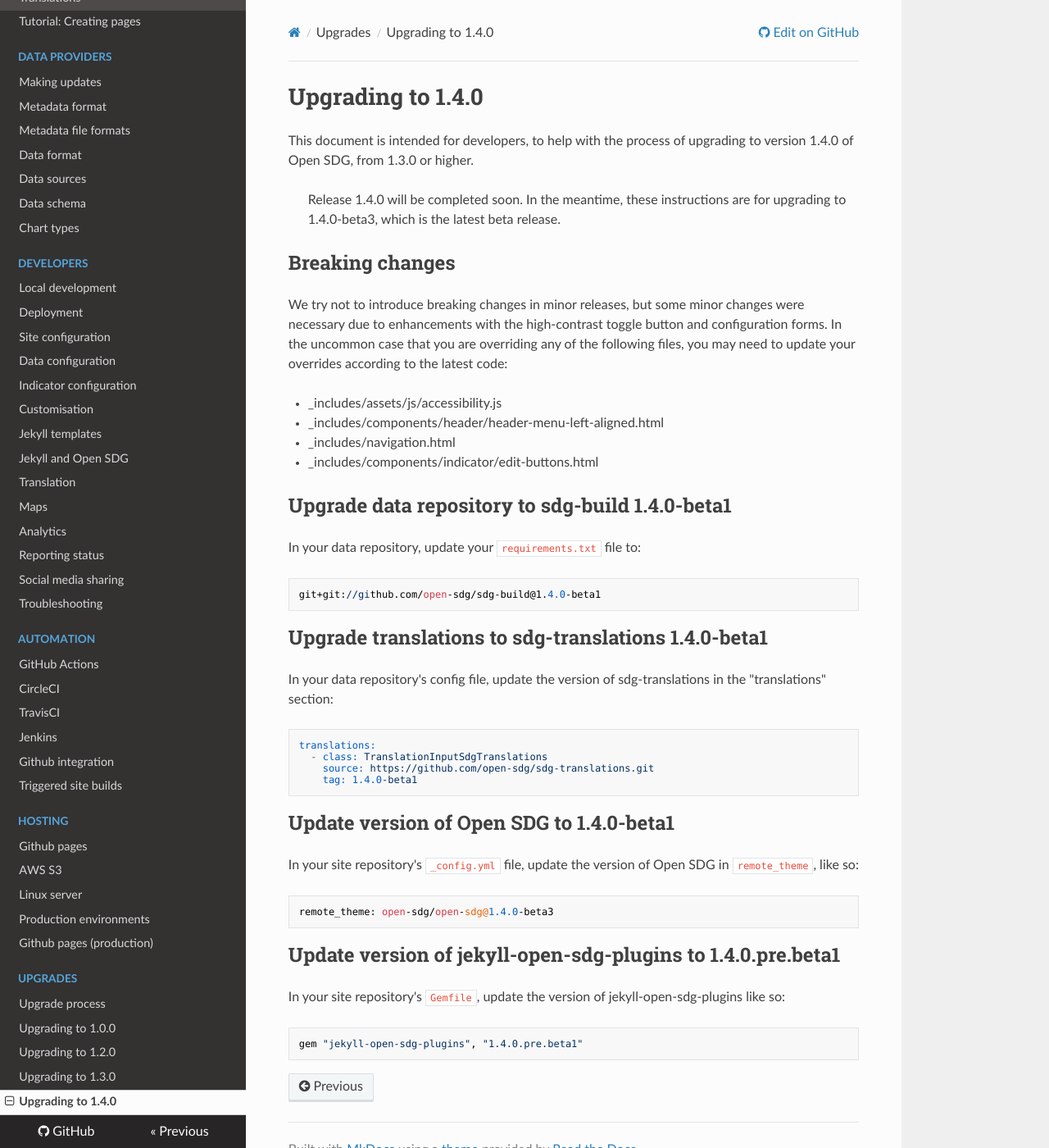
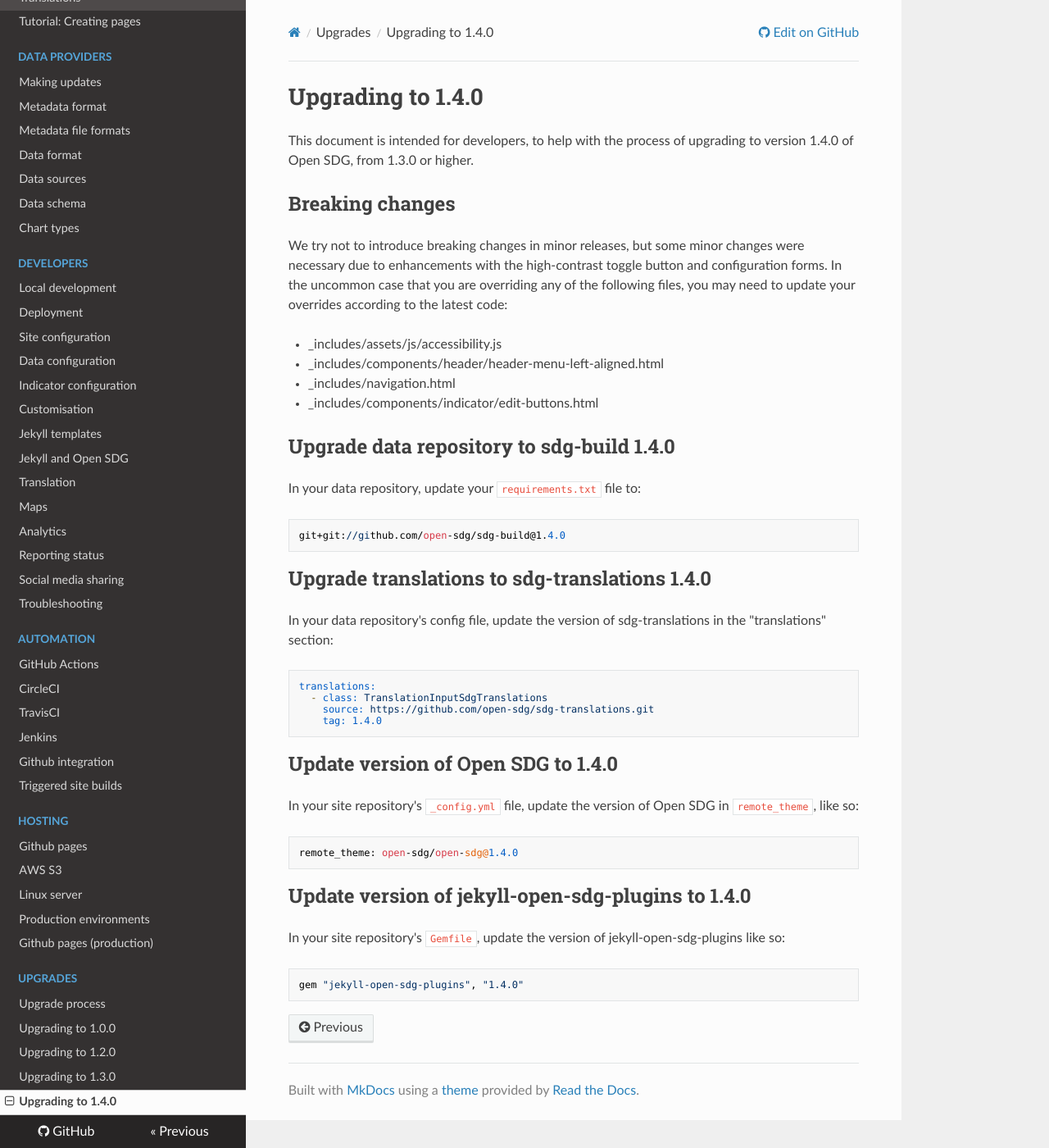
Before and after one commit to open-sdg/open-sdg, an MkDocs documentation site: the page built from docs/upgrades/upgrading-1-4-0.md, in a window 1280 px wide and 1400 px high. Shown: the whole window at 82% size. Built offline with MkDocs 1.6.1, drawn with Linux system fonts in a browser that asks for light colours; nearby versions of some CDN libraries; old or Windows-style settings are respelled for this version of MkDocs.

````diff
--- a/docs/upgrades/upgrading-1-4-0.md
+++ b/docs/upgrades/upgrading-1-4-0.md
@@ -1,8 +1,6 @@
 <h1>Upgrading to 1.4.0</h1>
 
 This document is intended for developers, to help with the process of upgrading to version 1.4.0 of Open SDG, from 1.3.0 or higher.
-
-> Release 1.4.0 will be completed soon. In the meantime, these instructions are for upgrading to 1.4.0-beta3, which is the latest beta release.
 
 ## Breaking changes
 
@@ -13,15 +11,15 @@ We try not to introduce breaking changes in minor releases, but some minor chang
 * _includes/navigation.html
 * _includes/components/indicator/edit-buttons.html
 
-## Upgrade data repository to sdg-build 1.4.0-beta1
+## Upgrade data repository to sdg-build 1.4.0
 
 In your data repository, update your `requirements.txt` file to:
 
 ```
-git+git://github.com/open-sdg/sdg-build@1.4.0-beta1
+git+git://github.com/open-sdg/sdg-build@1.4.0
 ```
 
-## Upgrade translations to sdg-translations 1.4.0-beta1
+## Upgrade translations to sdg-translations 1.4.0
 
 In your data repository's config file, update the version of sdg-translations in the "translations" section:
 
@@ -29,21 +27,21 @@ In your data repository's config file, update the version of sdg-translations in
 translations:
   - class: TranslationInputSdgTranslations
     source: https://github.com/open-sdg/sdg-translations.git
-    tag: 1.4.0-beta1
+    tag: 1.4.0
 ```
 
-## Update version of Open SDG to 1.4.0-beta1
+## Update version of Open SDG to 1.4.0
 
 In your site repository's `_config.yml` file, update the version of Open SDG in `remote_theme`, like so:
 
 ```
-remote_theme: open-sdg/open-sdg@1.4.0-beta3
+remote_theme: open-sdg/open-sdg@1.4.0
 ```
 
-## Update version of jekyll-open-sdg-plugins to 1.4.0.pre.beta1
+## Update version of jekyll-open-sdg-plugins to 1.4.0
 
 In your site repository's `Gemfile`, update the version of jekyll-open-sdg-plugins like so:
 
 ```
-gem "jekyll-open-sdg-plugins", "1.4.0.pre.beta1"
+gem "jekyll-open-sdg-plugins", "1.4.0"
 ```
````
